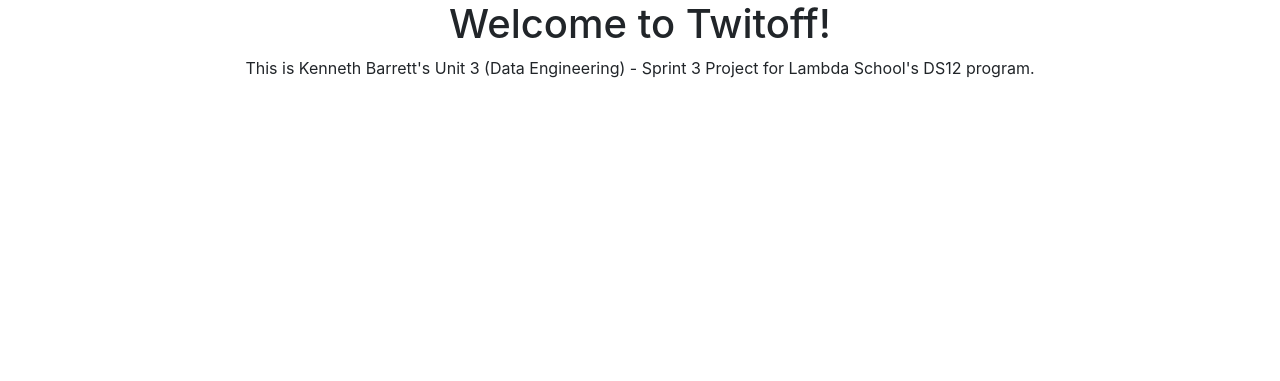
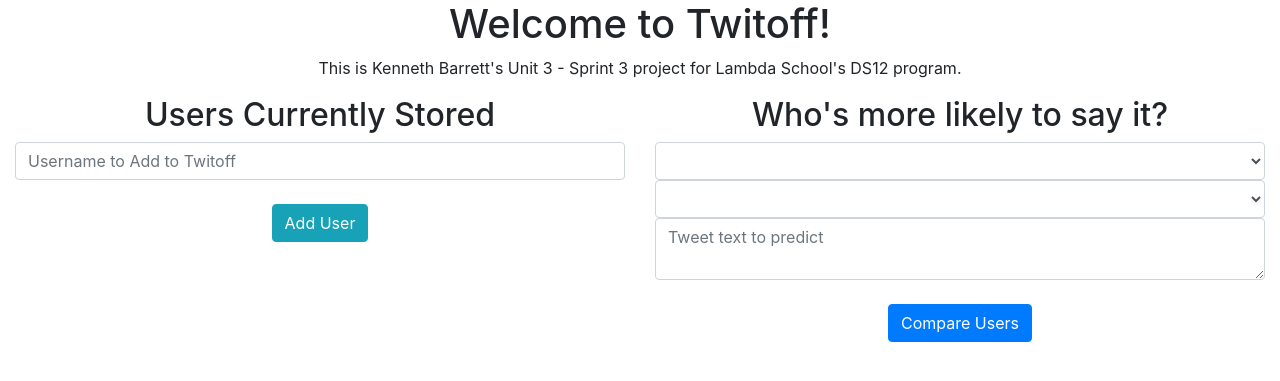
Before and after one commit to KennethTBarrett/lsds12_twitoff, a Flask app: page / in a window 1280 px wide. Shown: the top 381 px of the page. Run offline with Flask 2, Linux system fonts and the light colour scheme; lists and menus that the app fills with data are empty; some libraries are stand-ins or nearby versions.

Commit message:
Updated API keys, added functionality, improved upon design

```diff
--- a/TWITOFF/app.py
+++ b/TWITOFF/app.py
@@ -1,6 +1,11 @@
+"""Build app factory and do routes / configuration """
+
 from decouple import config
+from dotenv import load_dotenv
 from flask import Flask, render_template, request
 from .models import DB, User
+from .predict import predict_user
+from .twitter import add_or_update_user
 
 
 # Now, we want to make an app factory.
@@ -15,11 +20,47 @@
     # Have the database know about the app.
     DB.init_app(app)
 
+    # Route for index page.
     @app.route('/')
     def route():
         users = User.query.all()
         return render_template('index.html', title='Home', users=users)
 
+    # New route to get users or get users.
+    @app.route('/user', methods=['POST'])
+    @app.route('/user/<name>', methods=['GET'])
+    def user(name=None, message=''):
+        name = name or request.values['user_name']
+        try:
+            if request.method == 'POST':
+                add_or_update_user(name)
+                message = 'User: {} has been successfully added!'.format(name)
+            tweets = User.query.filter(User.name == name).one().tweets
+        except Exception as e:
+            message = 'Error adding user: {} &nbsp; Error: {}'.format(name, e)
+            tweets = []
+        return render_template('user.html', title=name, tweets=tweets)
+
+    # Route for predictions.
+    @app.route('/compare', methods=['POST'])
+    def compare(message=''):
+        user1, user2 = sorted([request.values['user1'],
+                               request.values['user2']])
+        if user1 == user2:
+            message = 'Cannot compare a user to themselves.'
+        else:
+            prediction = predict_user(user1, user2,
+                                      request.values['tweet_text'])
+
+            message = "{}".format(request.values['tweet_text'] +
+                                  " is more likely to be said by " +
+                                  "{} than {}".format(user2 if prediction
+                                                      else user1, user1 if
+                                                      prediction else user2))
+        return render_template('prediction.html', title='Prediction',
+                               message=message)
+
+# Route for page to reset database to scratch.
     @app.route('/reset')
     def reset():
         DB.drop_all()
--- a/TWITOFF/templates/index.html
+++ b/TWITOFF/templates/index.html
@@ -2,26 +2,59 @@
 <html>
 
 <head>
-  <link rel="stylesheet" href="https://stackpath.bootstrapcdn.com/bootstrap/4.4.1/css/bootstrap.min.css" integrity="sha384-Vkoo8x4CGsO3+Hhxv8T/Q5PaXtkKtu6ug5TOeNV6gBiFeWPGFN9MuhOf23Q9Ifjh" crossorigin="anonymous">
-  <!-- Add in title as well as is in python Flask app factory -->
-  <title>LSDS12 Twitoff - {{ title }}</title>
+<!-- Add in CSS -->
+<link rel="stylesheet" href="https://stackpath.bootstrapcdn.com/bootstrap/4.4.1/css/bootstrap.min.css" integrity="sha384-Vkoo8x4CGsO3+Hhxv8T/Q5PaXtkKtu6ug5TOeNV6gBiFeWPGFN9MuhOf23Q9Ifjh" crossorigin="anonymous">
+<title>LSDS12 Twitoff - {{ title }}</title>
 </head>
 
 <body>
-<div class="container">
-<center>
-  <h1>Welcome to Twitoff!</h1>
-  <p>This is Kenneth Barrett's Unit 3 (Data Engineering) - Sprint 3 Project for Lambda School's DS12 program.</p>
+  <div class="container-fluid">
+    <center>
+      <h1>Welcome to Twitoff!</h1>
+      <p>This is Kenneth Barrett's Unit 3 - Sprint 3 project for Lambda School's DS12 program.</p>
+
+      {% block content %}
+
+      <div class="row">
+        <div class="col-lg-6">
+          <h2>Users Currently Stored</h2>
+          <ul class="list-group list-group-flush">
+            {% for user in users %}
+            <li class="list-group-item">
+              {{ user.name }}
+            </li>
+            {% endfor %}
+          </ul>
+        <!-- Put in a form to add new user -->
+         <form action="/user" method="post">
+               <input type="text" class="form-control" name="user_name", placeholder="Username to Add to Twitoff">
+               <br>
+               <input type="submit" class="btn btn-info" value="Add User">
+        </div>
+          </form>
+      <div class="col-lg-6">
+        <h2>Who's more likely to say it?</h2>
+        <!-- Add in form to select users to compare. -->
+        <form action ="/compare" method="post">
+          <select class="form-control" name="user1">
+            {% for user in users %}
+            <option value="{{ user.name }}" > {{  user.name }}</option>
+            {% endfor %}
+          </select>
+
+          <select class="form-control" name="user2">
+            {% for user in users %}
+            <option value="{{ user.name }}" > {{ user.name }}</option>
+            {% endfor %}
+          </select>
+             <textarea class="form-control" name=tweet_text placeholder="Tweet text to predict" rows=2></textarea>
+             <br>
+             <input type="submit" class="btn btn-primary" value="Compare Users">
+      </div>
+      {% endblock %}
 </center>
 </div>
-
-<ul>
-  {% for user in users %}
-  <ul>
-    {{ user.name }}
-  </ul>
-  {% endfor %}
-</ul>
+</div>
 
 </body>
 
```
Also changed, not shown: TWITOFF/predict.py (added, +29 -0 lines), TWITOFF/templates/prediction.html (added, +7 -0 lines), TWITOFF/templates/user.html (added, +11 -0 lines), TWITOFF/twitter.py (+28 -0 lines).
